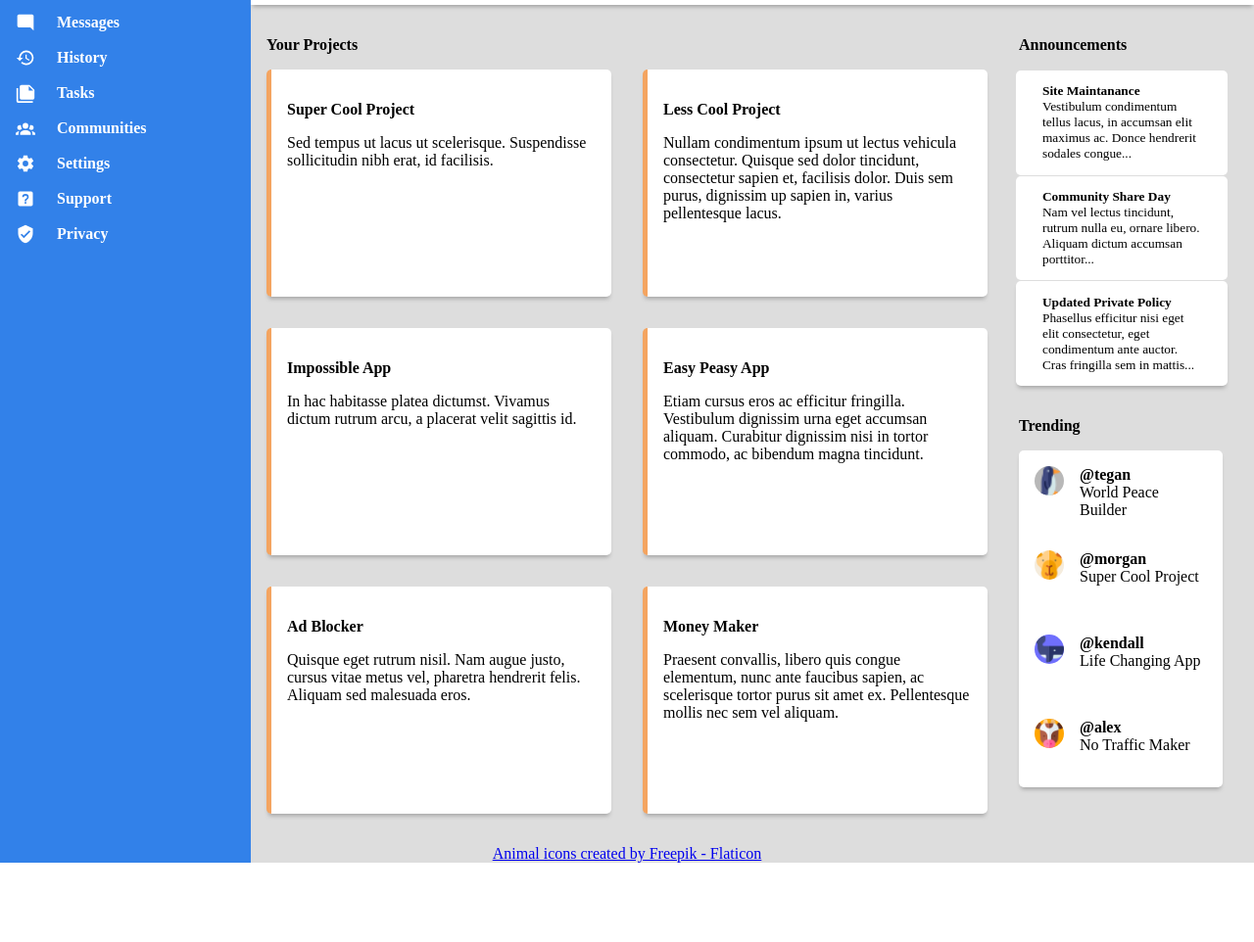
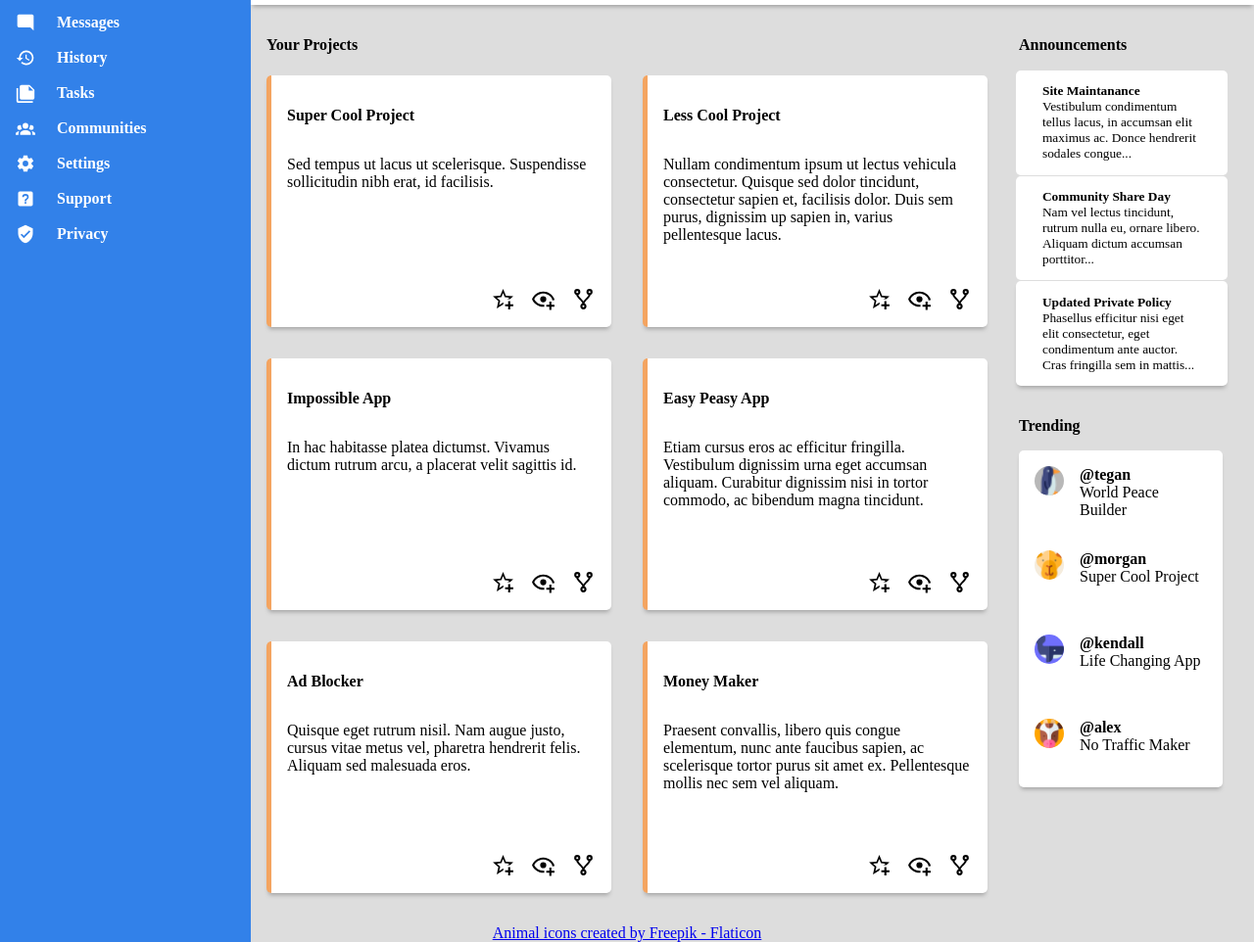
Before and after one commit to AlexBuly/project-admin-dashboard, a plain HTML site: page index.html in a window 1280 px wide. Shown: the part 139-1101 px from the top of the page at 98% size. Before the commit the page ends 1020 px from the top, so only its background shows below. Drawn offline with Linux system fonts and the light colour scheme.

Commit message:
Adds remaining icons

```diff
--- a/index.html
+++ b/index.html
@@ -46,26 +46,56 @@
             <div class="card super-cool">
                 <p><b>Super Cool Project</b></p>
                 <p>Sed tempus ut lacus ut scelerisque. Suspendisse sollicitudin nibh erat, id facilisis.</p>
+                <div class="like-icons">
+                    <img src="star-plus-outline.svg" alt="star" width="25px">
+                    <img src="eye-plus-outline.svg" alt="eye" width="25px">
+                    <img src="source-fork.svg" alt="fork" width="25px">
+                </div>
             </div>
             <div class="card less-cool">
                 <p><b>Less Cool Project</b></p>
                 <p>Nullam condimentum ipsum ut lectus vehicula consectetur. Quisque sed dolor tincidunt, consectetur sapien et, facilisis dolor. Duis sem purus, dignissim up sapien in, varius pellentesque lacus.</p>
+                <div class="like-icons">
+                    <img src="star-plus-outline.svg" alt="star" width="25px">
+                    <img src="eye-plus-outline.svg" alt="eye" width="25px">
+                    <img src="source-fork.svg" alt="fork" width="25px">
+                </div>
             </div>
             <div class="card impossible">
                 <p><b>Impossible App</b></p>
                 <p>In hac habitasse platea dictumst. Vivamus dictum rutrum arcu, a placerat velit sagittis id.</p>
+                <div class="like-icons">
+                    <img src="star-plus-outline.svg" alt="star" width="25px">
+                    <img src="eye-plus-outline.svg" alt="eye" width="25px">
+                    <img src="source-fork.svg" alt="fork" width="25px">
+                </div>
             </div>
             <div class="card easy">
                 <p><b>Easy Peasy App</b></p>
                 <p>Etiam cursus eros ac efficitur fringilla. Vestibulum dignissim urna eget accumsan aliquam. Curabitur dignissim nisi in tortor commodo, ac bibendum magna tincidunt.</p>
+                <div class="like-icons">
+                    <img src="star-plus-outline.svg" alt="star" width="25px">
+                    <img src="eye-plus-outline.svg" alt="eye" width="25px">
+                    <img src="source-fork.svg" alt="fork" width="25px">
+                </div>
             </div>
             <div class="card ad-blocker">
                 <p><b>Ad Blocker</b></p>
                 <p>Quisque eget rutrum nisil. Nam augue justo, cursus vitae metus vel, pharetra hendrerit felis. Aliquam sed malesuada eros.</p>
+                <div class="like-icons">
+                    <img src="star-plus-outline.svg" alt="star" width="25px">
+                    <img src="eye-plus-outline.svg" alt="eye" width="25px">
+                    <img src="source-fork.svg" alt="fork" width="25px">
+                </div>
             </div>
             <div class=" card money-maker">
                 <p><b>Money Maker</b></p>
                 <p>Praesent convallis, libero quis congue elementum, nunc ante faucibus sapien, ac scelerisque tortor purus sit amet ex. Pellentesque mollis nec sem vel aliquam.</p>
+                <div class="like-icons">
+                    <img src="star-plus-outline.svg" alt="star" width="25px">
+                    <img src="eye-plus-outline.svg" alt="eye" width="25px">
+                    <img src="source-fork.svg" alt="fork" width="25px">
+                </div>
             </div>
             <a href="https://www.flaticon.com/" title="penguin icons">Animal icons created by Freepik - Flaticon</a>
         </div>
--- a/styles.css
+++ b/styles.css
@@ -13,12 +13,25 @@ body {
 .card {
     background-color: white;
     border-left: 5px solid sandybrown;
+    display: grid;
+    grid-template-rows: 1fr 3fr;
     margin-bottom: 2em;
     margin-left: 1em;
     margin-right: 1em;
     border-radius: 5px;
     padding: 1em;
     box-shadow: var(--box-shadow)
+}
+
+.card p {
+    grid-column: 1;
+}
+
+.like-icons {
+    display: flex;
+    gap: 1em;
+    justify-content: end;
+    cursor: pointer;
 }
 
 form {
```
Also changed, not shown: eye-plus-outline.svg (added), source-fork.svg (added), star-plus-outline.svg (added).
